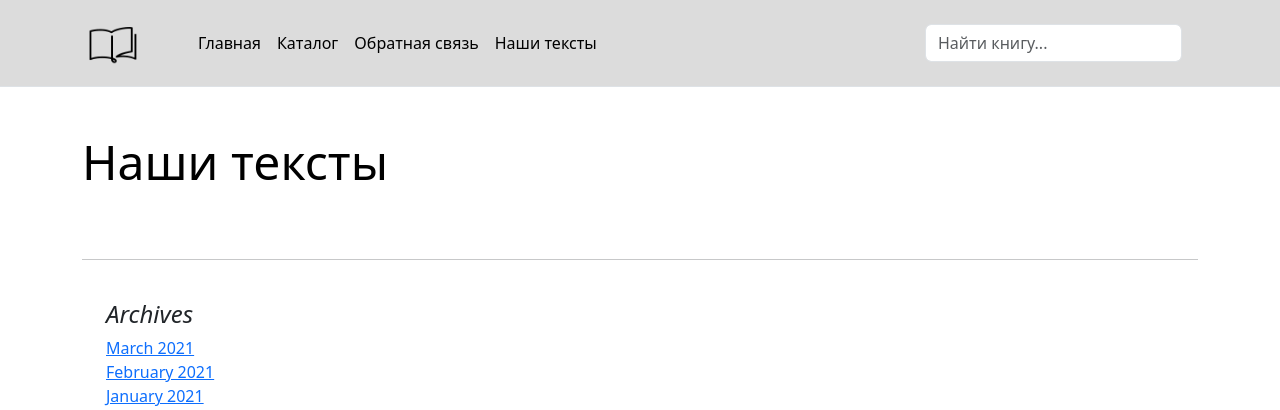
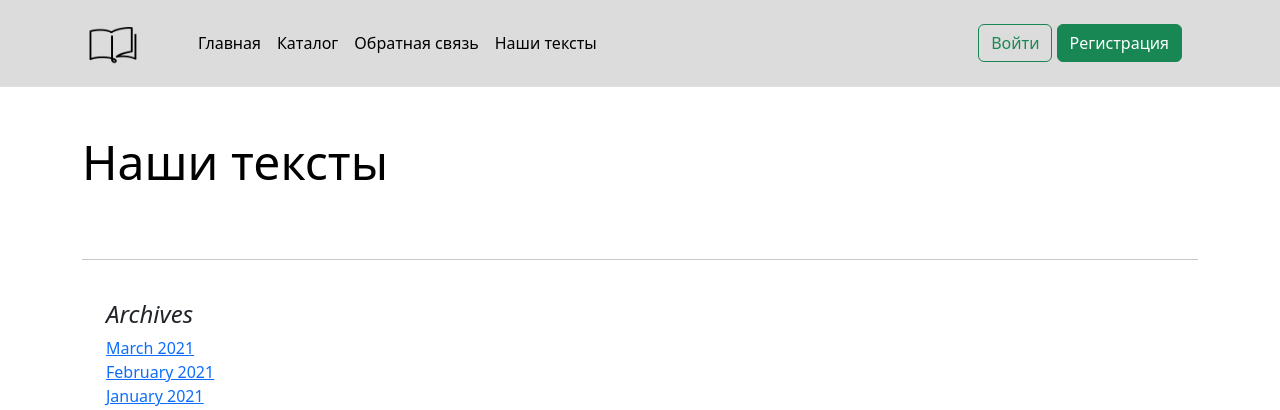
Before and after one commit to aukhadieva/online_store_project, a Django app: page /posts/ in a window 1280 px wide. Shown: the top 410 px of the page. Run offline with Django 5.2, Linux system fonts and the light colour scheme; data that the repository does not hold is empty; some libraries are stand-ins or nearby versions.

Commit message:
Add urls for login + logout + register

```diff
--- a/catalog/templates/catalog/includes/inc_catalog_menu.html
+++ b/catalog/templates/catalog/includes/inc_catalog_menu.html
@@ -1,17 +1,28 @@
 {% load static %}
 
 <div class="d-flex flex-wrap align-items-center justify-content-center justify-content-lg-start">
-    <a href={% url "catalog:home" %} class="d-flex align-items-center mb-2 mb-lg-0 link-body-emphasis
+    <a href="{% url 'catalog:home' %}" class="d-flex align-items-center mb-2 mb-lg-0 link-body-emphasis
     text-decoration-none">
     <img src="{% static 'images/book.png' %}" alt="logo" width="60" height="54">
-    <svg class="bi me-2" width="40" height="32" role="img" aria-label="Bootstrap"></svg>
+    <svg class="bi me-2" width="40" height="32" role="img" aria-label=""></svg>
     <ul class="nav col-12 col-lg-auto me-lg-auto mb-2 justify-content-center mb-md-0">
-        <li><a href={% url "catalog:home" %} class="nav-link px-2 link-body-emphasis">Главная</a></li>
-        <li><a href={% url "catalog:store" %} class="nav-link px-2 link-body-emphasis">Каталог</a></li>
-        <li><a href={% url "catalog:contacts" %} class="nav-link px-2 link-body-emphasis">Обратная связь</a></li>
-        <li><a href={% url "blog:posts" %} class="nav-link px-2 link-body-emphasis">Наши тексты</a></li>
+        <li><a href="{% url 'catalog:home' %}" class="nav-link px-2 link-body-emphasis">Главная</a></li>
+        <li><a href="{% url 'catalog:store' %}" class="nav-link px-2 link-body-emphasis">Каталог</a></li>
+        <li><a href="{% url 'catalog:contacts' %}" class="nav-link px-2 link-body-emphasis">Обратная связь</a></li>
+        <li><a href="{% url 'blog:posts' %}" class="nav-link px-2 link-body-emphasis">Наши тексты</a></li>
     </ul>
-    <form class="col-12 col-lg-auto mb-3 mb-lg-0 me-lg-3" role="search">
-        <input type="search" class="form-control" placeholder="Найти книгу..." aria-label="Search">
+    {% if user.is_authenticated %}
+    <form action="{% url 'users:logout' %}" method="post">
+        {% csrf_token %}
+        <button type="submit" class="btn btn btn-success">Выйти</button>
     </form>
+    {% else %}
+        <div class="col-12 col-lg-auto mb-3 mb-lg-0 me-lg-3">
+    <a class="btn btn btn-outline-success" href="{% url 'users:login' %}">Войти</a>
+    <a class="btn btn btn-success" href="{% url 'users:register' %}">Регистрация</a>
+            </div>
+    {% endif %}
+    <!--    <form class="col-12 col-lg-auto mb-3 mb-lg-0 me-lg-3" role="search">-->
+    <!--        <input type="search" class="form-control" placeholder="Найти книгу..." aria-label="Search">-->
+    <!--    </form>-->
 </div>
```
